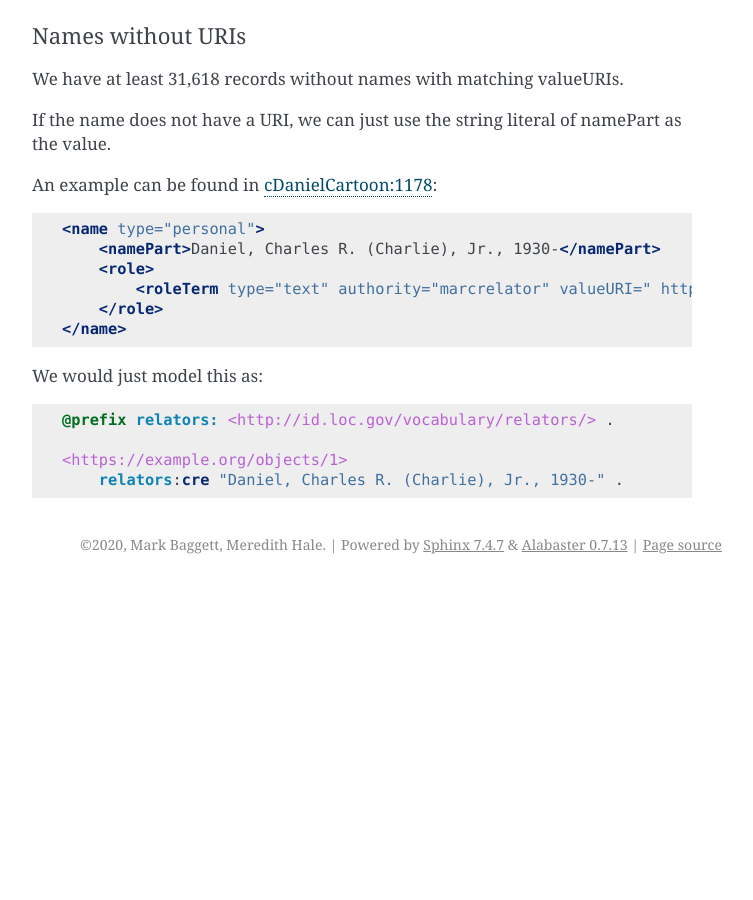
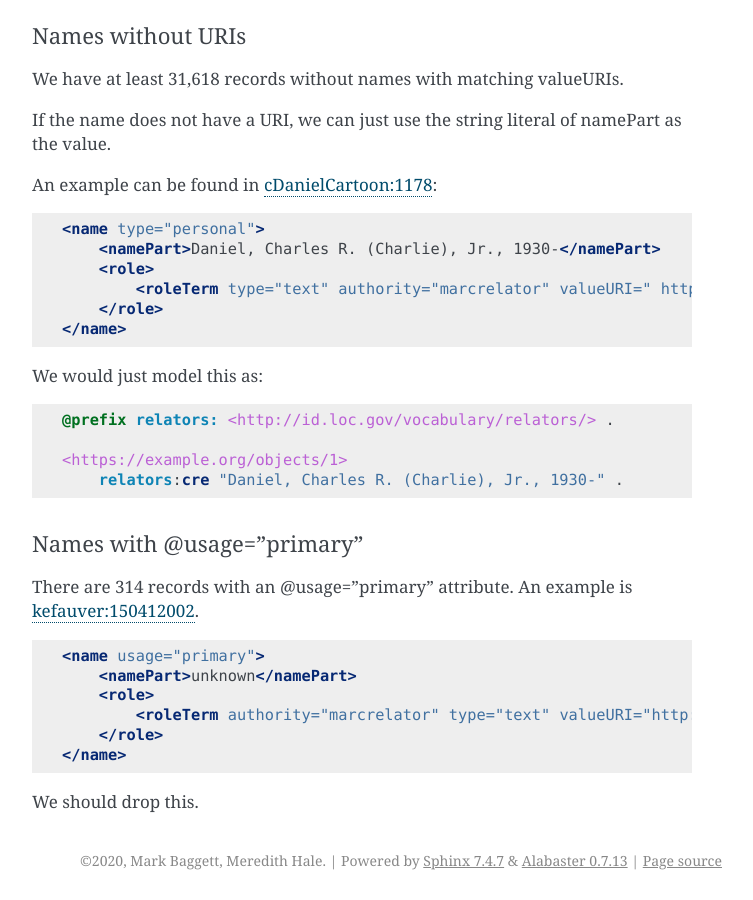
Before and after one commit to UTKcataloging/mods_to_rdf, a Sphinx documentation site: the page built from docs/source/top_level_elements/name.rst, in a window 1280 px wide and 900 px high, scrolled down 3884 px. Shown: the whole window, without its empty margins (388-1141 px from the left). Built offline with Sphinx 7.4.7, drawn with Linux system fonts in a browser that asks for light colours; formulas are drawn with MathJax 3; before the commit the page ends 4468 px from its top, so only the background shows below that; some of the changed text lies outside the part shown.

Commit message:
Add usage primary.

```diff
--- a/docs/source/top_level_elements/name.rst
+++ b/docs/source/top_level_elements/name.rst
@@ -230,3 +230,20 @@ We would just model this as:
 
     <https://example.org/objects/1>
         relators:cre "Daniel, Charles R. (Charlie), Jr., 1930-" .
+
+Names with @usage="primary"
+---------------------------
+
+There are 314 records with an @usage="primary" attribute.  An example is
+`kefauver:150412002 <https://digital.lib.utk.edu/collections/islandora/object/kefauver%3A150412002/datastream/MODS>`_.
+
+.. code-block:: xml
+
+    <name usage="primary">
+        <namePart>unknown</namePart>
+        <role>
+            <roleTerm authority="marcrelator" type="text" valueURI="http://id.loc.gov/vocabulary/relators/cre">Creator</roleTerm>
+        </role>
+    </name>
+
+We should drop this.
```
